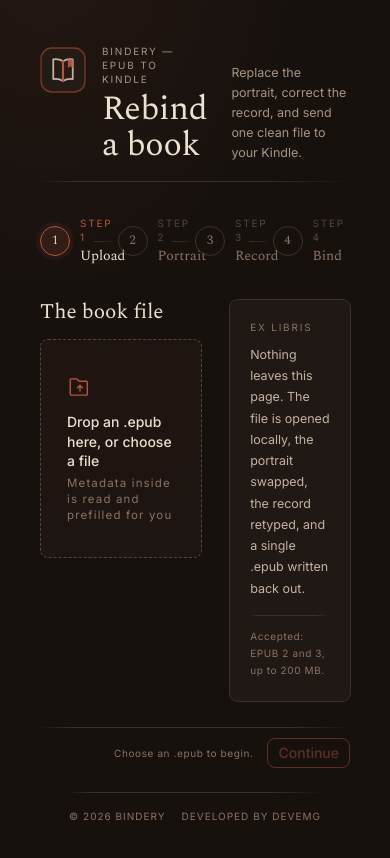
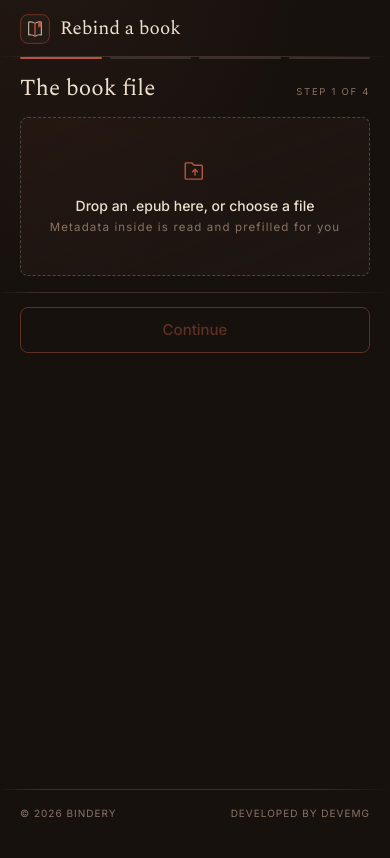
Before and after one commit to devemg/bindery, a React (Vite) app: page / in a window 390 px wide. Shown: the top 858 px of the page. Built offline with nearby package versions, Linux system fonts and the light colour scheme.

Commit message:
feat: mobile view

```diff
--- a/src/features/bindery/BinderyWizard.tsx
+++ b/src/features/bindery/BinderyWizard.tsx
@@ -24,8 +24,8 @@ export function BinderyWizard() {
   const Panel = PANELS[state.step];
 
   return (
-    <div className="flex min-h-screen flex-col items-center justify-between gap-16 bg-page px-40 pb-64 pt-44 font-body text-ink">
-      <div className="mx-16 flex w-full max-w-page flex-col gap-34">
+    <div className="wizard-shell flex min-h-screen flex-col items-center justify-between gap-16 bg-page px-40 pb-64 pt-44 font-body text-ink">
+      <div className="wizard-content mx-16 flex w-full max-w-page flex-col gap-34">
         <Header />
         <Stepper current={state.step} onGoToStep={actions.goToStep} />
 
--- a/src/features/bindery/components/DevicePreview.tsx
+++ b/src/features/bindery/components/DevicePreview.tsx
@@ -13,9 +13,9 @@ interface DevicePreviewProps {
  */
 export function DevicePreview({ coverUrl, fit }: DevicePreviewProps) {
   return (
-    <div className="flex flex-col items-center gap-12">
-      <div className="rounded-shell bg-shell p-16 pb-34 shadow-md">
-        <div className="flex h-378 w-236 items-center justify-center overflow-hidden rounded-screen-lg bg-screen">
+    <div className="device-preview flex flex-col items-center gap-12">
+      <div className="device-preview-shell rounded-shell bg-shell p-16 pb-34 shadow-md">
+        <div className="device-preview-screen flex h-378 w-236 items-center justify-center overflow-hidden rounded-screen-lg bg-screen">
           {coverUrl ? (
             <img
               src={coverUrl}
--- a/src/features/bindery/components/Header.tsx
+++ b/src/features/bindery/components/Header.tsx
@@ -2,7 +2,7 @@ import { Logo } from './Logo';
 
 export function Header() {
   return (
-    <header className="rule-fade-b flex items-end justify-between gap-24 pb-18">
+    <header className="wizard-header rule-fade-b flex items-end justify-between gap-24 pb-18">
       <div className="flex items-start gap-16">
         <Logo />
         <div className="flex flex-col gap-6">
@@ -10,7 +10,7 @@ export function Header() {
           <h1 className="font-heading text-h1 font-normal tracking-title">Rebind a book</h1>
         </div>
       </div>
-      <p className="max-w-aside text-pretty text-prose text-ink-dim">
+      <p className="wizard-description max-w-aside text-pretty text-prose text-ink-dim">
         Replace the portrait, correct the record, and send one clean file to your Kindle.
       </p>
     </header>
--- a/src/features/bindery/components/NavBar.tsx
+++ b/src/features/bindery/components/NavBar.tsx
@@ -16,19 +16,17 @@ interface NavBarProps {
 
 export function NavBar({ step, hint, onBack, onForward, onReset, state }: NavBarProps) {
   return (
-    <div className="rule-fade-t flex items-center justify-between gap-16 pt-10">
+    <div className="wizard-nav rule-fade-t flex items-center justify-between gap-16 pt-10">
       {/* Kept in the layout on step 1 so the row does not shift. */}
-      <div className="flex items-center gap-10">
-        <button
-          type="button"
-          onClick={onBack}
-          className={cx('btn btn-ghost', FOCUS, step === 0 && 'invisible')}
-        >
-          Back
-        </button>
-      </div>
+      {step > 0 && (
+        <div className="flex items-center gap-10">
+          <button type="button" onClick={onBack} className={cx('btn btn-ghost', FOCUS)}>
+            Back
+          </button>
+        </div>
+      )}
 
-      <div className="flex items-center gap-14">
+      <div className="flex flex-auto items-center gap-14">
         <span className="plate plate-note">{hint}</span>
         {step === LAST_STEP && (
           <button type="button" onClick={onReset} className={cx('btn btn-ghost', FOCUS)}>
--- a/src/features/bindery/components/Stepper.tsx
+++ b/src/features/bindery/components/Stepper.tsx
@@ -15,7 +15,19 @@ interface StepperProps {
  */
 export function Stepper({ current, onGoToStep }: StepperProps) {
   return (
-    <nav aria-label="Rebinding steps">
+    <nav className="wizard-stepper" aria-label="Rebinding steps">
+      <div className="wizard-mobile-progress" aria-hidden="true">
+        {STEP_NAMES.map((name, index) => (
+          <span
+            key={name}
+            className={cx(
+              'wizard-progress-mark',
+              index < current && 'is-done',
+              index === current && 'is-current',
+            )}
+          />
+        ))}
+      </div>
       <ol className="flex list-none items-center">
         {STEP_NAMES.map((name, index) => {
           const step = index as Step;
--- a/src/features/bindery/steps/BindStep.tsx
+++ b/src/features/bindery/steps/BindStep.tsx
@@ -12,9 +12,12 @@ export function BindStep() {
   const isBuilding = build.kind === 'building';
 
   return (
-    <div className="grid grid-cols-bind items-start gap-34">
+    <div className="wizard-panel grid grid-cols-bind items-start gap-34">
       <div className="flex flex-col gap-18">
-        <h2 className="font-heading text-h2 font-normal">Ready to bind</h2>
+        <h2 className="font-heading text-h2 font-normal">
+          Ready to bind
+          <span className="mobile-step-label">Step 4 of 4</span>
+        </h2>
 
         <SummaryTable rows={summaryRows(state)} />
 
--- a/src/features/bindery/steps/PortraitStep.tsx
+++ b/src/features/bindery/steps/PortraitStep.tsx
@@ -20,12 +20,16 @@ export function PortraitStep() {
   return (
     <div
       className={cx(
+        'wizard-panel',
         'grid items-start gap-34',
         settings.showKindlePreview ? 'grid-cols-portrait' : 'grid-cols-portrait-solo',
       )}
     >
       <div className="flex flex-col gap-16">
-        <h2 className="font-heading text-h2 font-normal">The portrait</h2>
+        <h2 className="font-heading text-h2 font-normal">
+          The portrait
+          <span className="mobile-step-label">Step 2 of 4</span>
+        </h2>
 
         <DropZone variant="inline" accept="image/*" onFile={actions.selectCover}>
           <ImageIcon size={22} className="text-accent" />
@@ -50,7 +54,11 @@ export function PortraitStep() {
         {lowRes && <Notice>{lowRes}</Notice>}
       </div>
 
-      {settings.showKindlePreview && <DevicePreview coverUrl={state.coverUrl} fit={state.fit} />}
+      {settings.showKindlePreview && (
+        <div className="wizard-preview">
+          <DevicePreview coverUrl={state.coverUrl} fit={state.fit} />
+        </div>
+      )}
     </div>
   );
 }
--- a/src/features/bindery/steps/RecordStep.tsx
+++ b/src/features/bindery/steps/RecordStep.tsx
@@ -15,8 +15,11 @@ export function RecordStep() {
   const { state, actions } = useBinderyContext();
 
   return (
-    <div className="flex max-w-record flex-col gap-20">
-      <h2 className="font-heading text-h2 font-normal">The record</h2>
+    <div className="wizard-panel flex max-w-record flex-col gap-20">
+      <h2 className="font-heading text-h2 font-normal">
+        The record
+        <span className="mobile-step-label">Step 3 of 4</span>
+      </h2>
 
       {CORE_FIELDS.map((spec) =>
         spec.key === 'summary' ? (
--- a/src/features/bindery/steps/UploadStep.tsx
+++ b/src/features/bindery/steps/UploadStep.tsx
@@ -8,9 +8,12 @@ export function UploadStep() {
   const { state, actions } = useBinderyContext();
 
   return (
-    <div className="grid grid-cols-upload items-start gap-28">
-      <div className="flex flex-col gap-14">
-        <h2 className="font-heading text-h2 font-normal">The book file</h2>
+    <div className="wizard-panel grid grid-cols-upload items-start gap-28">
+      <div className="flex w-full flex-col gap-14">
+        <h2 className="font-heading text-h2 font-normal">
+          The book file
+          <span className="mobile-step-label">Step 1 of 4</span>
+        </h2>
 
         <DropZone variant="tall" accept=".epub,application/epub+zip" onFile={actions.selectEpub}>
           <UploadFileIcon size={26} className="text-accent" />
@@ -35,7 +38,7 @@ export function UploadStep() {
         {state.loadError && <Notice>{state.loadError.message}</Notice>}
       </div>
 
-      <aside className="flex flex-col gap-10 rounded-md bg-panel px-20 pb-22 pt-20 shadow-sm">
+      <aside className="wizard-aside flex flex-col gap-10 rounded-md bg-panel px-20 pb-22 pt-20 shadow-sm">
         <span className="plate">Ex libris</span>
         <p className="text-pretty text-prose leading-loose text-ink-muted">
           Nothing leaves this page. The file is opened locally, the portrait swapped, the record
--- a/src/styles/index.css
+++ b/src/styles/index.css
@@ -251,6 +251,14 @@
     @apply text-ink-dim;
   }
 
+  .wizard-mobile-progress {
+    display: none;
+  }
+
+  .mobile-step-label {
+    display: none;
+  }
+
   .seg {
     @apply inline-flex overflow-hidden rounded-md border border-line-divider;
   }
@@ -298,3 +306,228 @@
       no-repeat bottom / 100% 1px;
   }
 }
+
+@media (max-width: 640px) {
+  .wizard-shell {
+    align-items: stretch;
+    gap: 0;
+    min-height: 100svh;
+    padding: 0 0 24px;
+  }
+
+  .wizard-content {
+    margin: 0;
+    max-width: none;
+    gap: 0;
+  }
+
+  .wizard-header {
+    align-items: center;
+    gap: 0;
+    padding: 14px 20px 12px;
+  }
+
+  .wizard-header > div {
+    align-items: center;
+    gap: 10px;
+  }
+
+  .wizard-header svg {
+    width: 30px;
+    height: 30px;
+    margin-top: 0;
+  }
+
+  .wizard-header .plate {
+    display: none;
+  }
+
+  .wizard-header h1 {
+    font-size: 19px;
+    letter-spacing: 0;
+  }
+
+  .wizard-description {
+    display: none;
+  }
+
+  .wizard-stepper {
+    padding: 0 20px 4px;
+  }
+
+  .wizard-stepper > ol {
+    display: none;
+  }
+
+  .wizard-mobile-progress {
+    display: flex;
+    gap: 8px;
+    align-items: center;
+  }
+
+  .wizard-progress-mark {
+    height: 2px;
+    flex: 1;
+    border-radius: 1px;
+    background: theme(colors.line.DEFAULT);
+  }
+
+  .wizard-progress-mark.is-done {
+    background: theme(colors.accent.700);
+  }
+
+  .wizard-progress-mark.is-current {
+    background: theme(colors.accent.DEFAULT);
+  }
+
+  .wizard-content > section {
+    gap: 0;
+  }
+
+  .wizard-panel {
+    display: flex;
+    width: auto;
+    max-width: none;
+    flex-direction: column;
+    gap: 14px;
+    padding: 12px 20px 0;
+  }
+
+  .wizard-panel > h2 {
+    display: flex;
+    align-items: baseline;
+    justify-content: space-between;
+    margin: 0;
+    font-size: 23px;
+  }
+
+  .mobile-step-label {
+    display: inline;
+    margin-left: auto;
+    font-family: Inter, system-ui, sans-serif;
+    font-size: 9.5px;
+    font-weight: 400;
+    letter-spacing: theme(letterSpacing.plate);
+    text-transform: uppercase;
+    color: theme(colors.ink.faint);
+  }
+
+  .wizard-panel > div > h2 {
+    display: flex;
+    align-items: baseline;
+    justify-content: space-between;
+    margin: 0;
+    font-size: 23px;
+  }
+
+  .wizard-panel > div > h2 .mobile-step-label {
+    margin-left: auto;
+  }
+
+  .wizard-panel label[for] {
+    flex: none;
+  }
+
+  .wizard-panel > div:first-child {
+    width: 100%;
+  }
+
+  .wizard-panel .relative.flex.cursor-pointer {
+    align-items: center;
+    padding: 40px 22px;
+    text-align: center;
+  }
+
+  .wizard-panel .relative.flex.cursor-pointer > span {
+    align-items: center;
+  }
+
+  .wizard-aside {
+    display: none;
+  }
+
+  .wizard-preview {
+    align-self: center;
+    padding: 12px 12px 24px;
+    border-radius: 14px;
+    background: theme(colors.shell);
+    box-shadow: theme(boxShadow.md);
+  }
+
+  .wizard-preview .device-preview-shell {
+    padding: 0;
+    background: transparent;
+    box-shadow: none;
+  }
+
+  .wizard-preview .device-preview-screen {
+    width: 168px;
+    height: 269px;
+    border-radius: 3px;
+  }
+
+  .wizard-nav {
+    align-items: center;
+    gap: 12px;
+    margin-top: 16px;
+    padding: 14px 20px 30px;
+    border-top: 1px solid theme(colors.line.dead);
+  }
+
+  .wizard-nav > div:first-child {
+    flex: none;
+  }
+
+  .wizard-nav > div:last-child {
+    flex: 1;
+    gap: 12px;
+  }
+
+  .wizard-nav .plate {
+    display: none;
+  }
+
+  .wizard-nav .btn {
+    min-height: 46px;
+    font-size: 15px;
+  }
+
+  .wizard-nav .btn-primary {
+    flex: 1;
+  }
+
+  .wizard-panel .input {
+    min-height: 46px;
+    font-size: 15px;
+  }
+
+  .wizard-panel textarea.input {
+    resize: none;
+  }
+
+  .wizard-panel .grid {
+    display: flex;
+    flex-direction: column;
+    gap: 14px;
+    padding: 0;
+    background: transparent;
+    box-shadow: none;
+  }
+
+  .wizard-panel .grid > .col-span-full {
+    width: auto;
+  }
+
+  .wizard-panel .rich-text-editor {
+    min-height: 90px;
+    font-size: 14px;
+  }
+
+  .wizard-panel .chips-input {
+    min-height: 46px;
+  }
+
+  footer {
+    padding: 18px 20px 0;
+  }
+}
```
